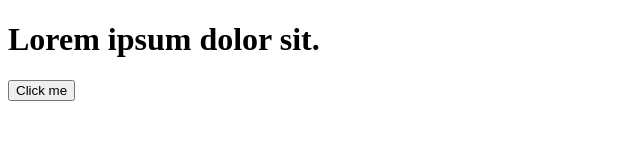
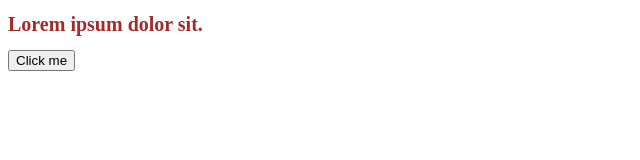
Before and after one commit to shakhlotabunshchikova/test, a plain HTML site: page index.html in a window 1280 px wide. Shown: the whole page, without its empty margins (0-640 px from the left). Drawn offline with Linux system fonts and the light colour scheme.

Commit message:
add style

```diff
--- /dev/null
+++ b/index.css
@@ -0,0 +1,5 @@
+h1 {
+    font-size: 20px;
+    color: brown;
+
+}
--- a/index.html
+++ b/index.html
@@ -3,6 +3,7 @@
 <head>
     <meta charset="UTF-8">
     <meta name="viewport" content="width=device-width, initial-scale=1.0">
+    <link rel="stylesheet" href="./index.css">
     <title>Document</title>
 </head>
 <body>
```
